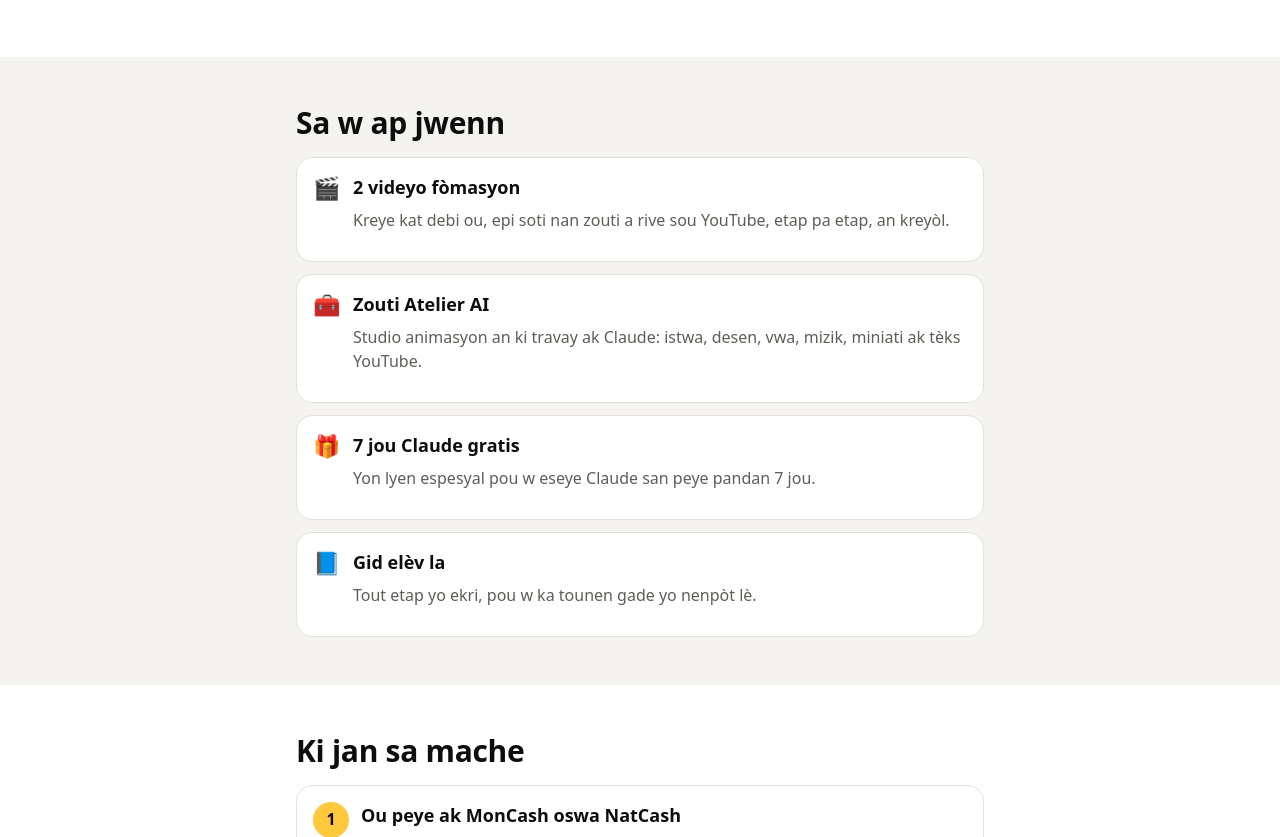
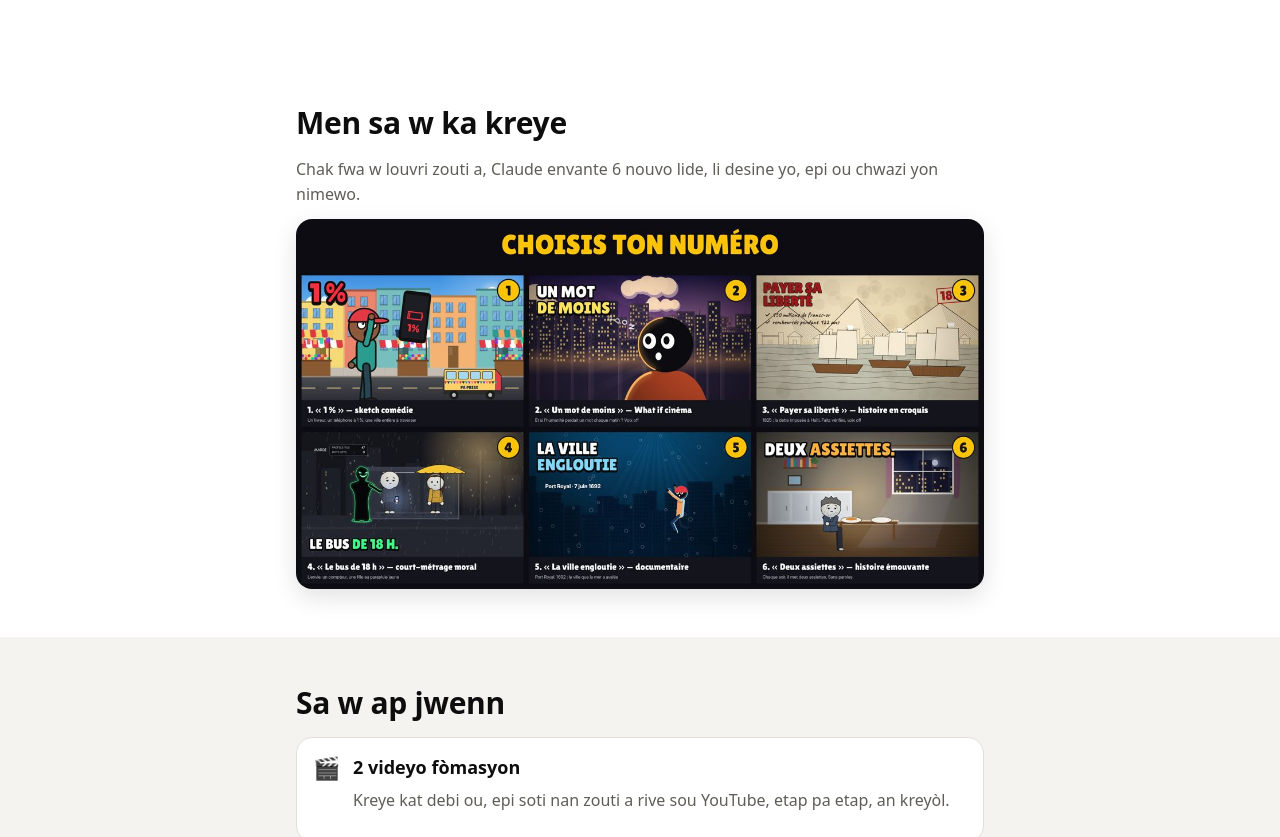
Before and after one commit to Dukensn/Atelye-Ai, a website: page public/index.html in a window 1280 px wide. Shown: the part 503-1340 px from the top of the page. Drawn offline with Linux system fonts and the light colour scheme.

Commit message:
Landing: example board of generated video ideas

```diff
--- a/public/index.html
+++ b/public/index.html
@@ -23,6 +23,12 @@
     <a class="btn" href="/peye">Mwen vle kòmanse — 1 500 goud</a>
   </div>
   <p class="small mute" style="margin-top:12px">Ou pa bezwen konn desine. Ou pa bezwen òdinatè.</p>
+</div></section>
+
+<section><div class="wrap">
+  <h2>Men sa w ka kreye</h2>
+  <p class="mute">Chak fwa w louvri zouti a, Claude envante 6 nouvo lide, li desine yo, epi ou chwazi yon nimewo.</p>
+  <img class="egzanp" src="/egzanp.jpg" width="1200" height="646" loading="lazy" alt="6 lide videyo Claude desine: komedi, What if, istwa Ayiti 1825, fim moral, dokimantè Port Royal, istwa emosyonèl">
 </div></section>
 
 <section class="soft"><div class="wrap">
--- a/public/style.css
+++ b/public/style.css
@@ -113,3 +113,5 @@ input:focus, textarea:focus { outline: none; border-color: var(--ink); }
 .kv dt { color: var(--mute); }
 .kv dd { margin: 0; overflow-wrap: anywhere; font-weight: 600; }
 .actions { display: flex; gap: 8px; flex-wrap: wrap; margin-top: 12px; }
+
+.egzanp { width: 100%; height: auto; border-radius: var(--radius); margin-top: 8px; box-shadow: 0 8px 24px rgba(0,0,0,.12); }
```
Also changed, not shown: public/egzanp.jpg (added).
